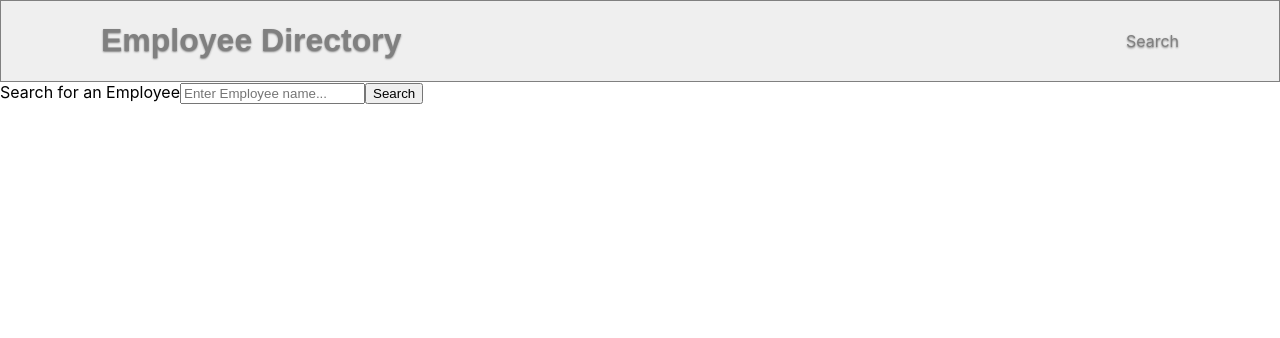
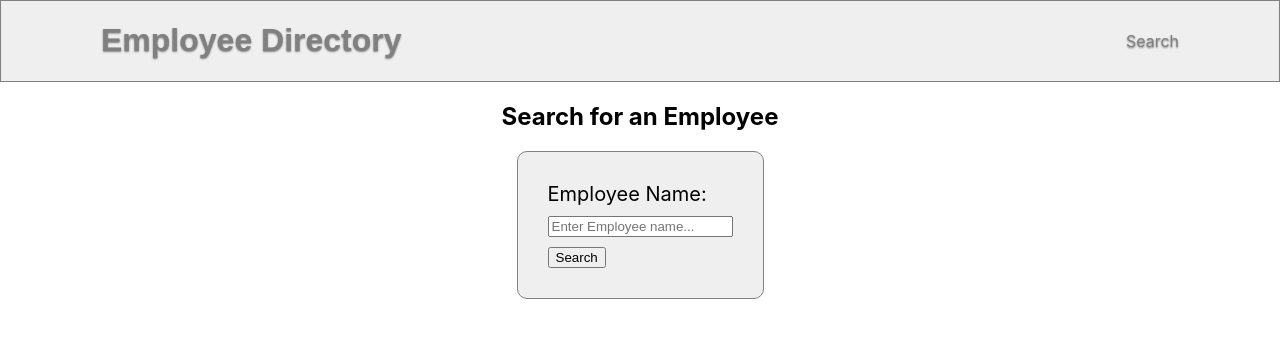
Before and after one commit to kekons4/employee-directory, a React (Create React App) app in the folder emp-dir/: page /search in a window 1280 px wide. Shown: the top 338 px of the page. Built offline with nearby package versions, Linux system fonts and the light colour scheme.

Commit message:
added some css to Search page

```diff
--- a/emp-dir/src/components/pages/Search/Search.css
+++ b/emp-dir/src/components/pages/Search/Search.css
@@ -0,0 +1,28 @@
+.container {
+    display: flex;
+    flex-direction: column;
+    flex-wrap: nowrap;
+    justify-content: center;
+    align-items: center;
+}
+
+form {
+    display: flex;
+    flex-direction: column;
+    flex-wrap: nowrap;
+    justify-content: center;
+    align-items: flex-start;
+    border: 1px grey solid;
+    border-radius: 10px;
+    background-color: #efefef;
+    padding: 30px;
+}
+
+form label {
+    font-size: 20px;
+    margin-bottom: 10px;
+}
+
+form input {
+    margin-bottom: 10px;
+}
--- a/emp-dir/src/components/pages/Search/Search.js
+++ b/emp-dir/src/components/pages/Search/Search.js
@@ -10,11 +10,14 @@ class Search extends React.Component {
 
     render() {
         return (
-            <form className="contianer">
-                <label htmlFor="search-input">Search for an Employee</label>
-                <input placeholder="Enter Employee name..."/>
-                <button>Search</button>
-            </form>
+            <div className="container">
+                <h2>Search for an Employee</h2>
+                <form>
+                    <label htmlFor="search-input">Employee Name:</label>
+                    <input placeholder="Enter Employee name..."/>
+                    <button>Search</button>
+                </form>
+            </div>
         );
     }
 }
```
